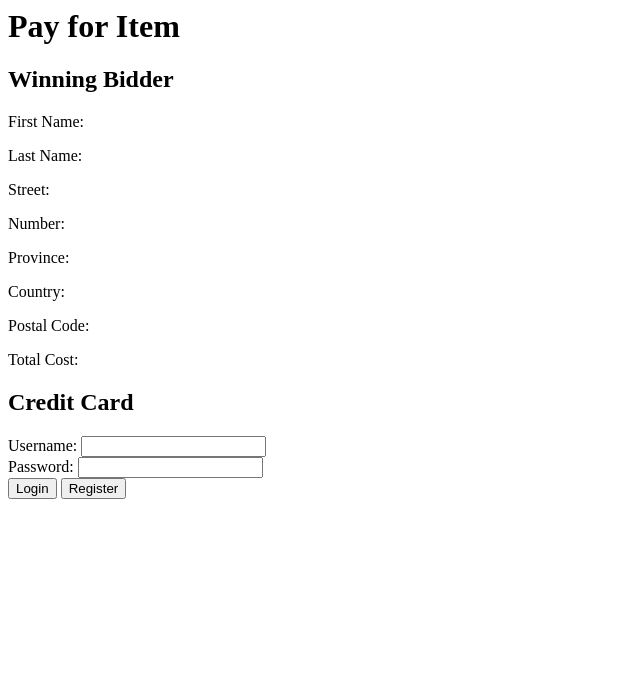
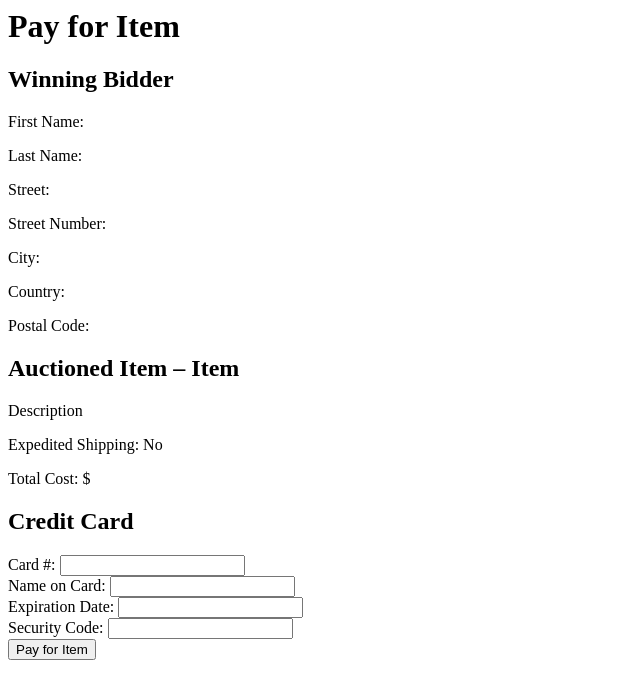
Before and after one commit to ahopk127/eecs4413-ui, a Flask app: template templates/pay.html in a window 1280 px wide. Shown: the top 699 px of the page, without its empty margins (0-640 px from the left). Run offline with Flask 3, Linux system fonts and the light colour scheme; the template is opened without the code that fills it, so the values that code supplies are empty.

Commit message:
Add ability to pay transactions

```diff
--- a/hello.py
+++ b/hello.py
@@ -1,4 +1,4 @@
-from flask import Flask, render_template
+from flask import Flask, render_template, request
 
 app = Flask(__name__)
 
@@ -35,3 +35,8 @@ def dutch(auctionId: int):
 @app.route("/auctions/done/<auctionId>")
 def auction_done(auctionId: int):
     return render_template('auction_ended.html', auctionId=auctionId)
+
+@app.route("/auctions/pay/<auctionId>/")
+def pay(auctionId: int):
+    expedited = request.args.get('expedited')
+    return render_template('pay.html', auctionId=auctionId, expedited=expedited)
--- a/templates/pay.html
+++ b/templates/pay.html
@@ -10,20 +11,109 @@
         <p>First Name: <span id="first-name"></span></p>
         <p>Last Name: <span id="last-name"></span></p>
         <p>Street: <span id="street"></span></p>
-        <p>Number: <span id="number"></span></p>
-        <p>Province: <span id="province"></span></p>
+        <p>Street Number: <span id="street-number"></span></p>
+        <p>City: <span id="city"></span></p>
         <p>Country: <span id="country"></span></p>
         <p>Postal Code: <span id="postal-code"></span></p>
-        <p>Total Cost: <span id="price"></span></p>
+
+        <h2>Auctioned Item &ndash; <span id="name">Item</span></h2>
+        <p id="description">Description</p>
+        <p>Expedited Shipping: {{ "Yes" if expedited.lower() == "True" else "No" }}</p>
+        <p>Total Cost: $<span id="total"></span></p>
 
         <h2>Credit Card</h2>
-        <form>
-            <label for="username-input">Username:</label>
-            <input type="text" id="username-input"><br>
-            <label for="password-input">Password:</label>
-            <input type="text" id="password-input"><br>
-            <input type="submit" action="login" value="Login">
-            <input type="submit" action="register" value="Register">
+        <form id="payForm">
+            <label for="card-num-input">Card #:</label>
+            <input type="text" id="card-num-input"><br>
+            <label for="card-name-input">Name on Card:</label>
+            <input type="text" id="card-name-input"><br>
+            <label for="exp-date-input">Expiration Date:</label>
+            <input type="text" id="exp-date-input"><br>
+            <label for="security-code-input">Security Code:</label>
+            <input type="text" id="security-code-input"><br>
+            <input type="submit" value="Pay for Item">
         </form>
+        <script>
+         function updateBidderData(bidder) {
+           $("#first-name").text(bidder.firstName);
+           $("#last-name").text(bidder.lastName);
+           $("#street").text(bidder.streetName);
+           $("#street-number").text(bidder.streetNumber);
+           $("#city").text(bidder.city);
+           $("#country").text(bidder.country);
+           $("#postal-code").text(bidder.postalCode);
+         }
+
+         function updatePrice() {
+           $.ajax({
+             url: "http://localhost:8085/api/items/{{ auctionId }}",
+             type: 'GET',
+             success: function(result) {
+               cachedItem = result;
+               const currentPrice = result.currentPrice || 0.0;
+               const shippingPrice = result.shippingPrice || 0.0;
+               const expeditedShippingPrice = result.expeditedShippingPrice || 0.0;
+
+               if ({{ expedited }}) {
+                 $("#total").text((currentPrice + shippingPrice + expeditedShippingPrice).toFixed(2));
+               } else {
+                 $("#total").text((currentPrice + shippingPrice).toFixed(2));
+               }
+               if (result.highestBidder) {
+                 $("#bidder").text(result.highestBidder.username);
+               }
+             },
+             error: function(error){
+               console.log(error);
+             }
+           });
+         }
+
+         $(document).ready(function() {
+           $.ajax({
+             url: "http://localhost:8085/api/items/{{ auctionId }}",
+             type: 'GET',
+             success: function(result) {
+               cachedItem = result;
+
+               $("#name").text(result.name);
+               $("#description").text(result.description);
+               if (result.highestBidder) {
+                 $("#bidder").text(result.highestBidder.username);
+               }
+
+               updatePrice();
+               updateBidderData(result.highestBidder);
+             },
+             error: function(error){
+               console.log(error);
+             }
+           });
+         });
+
+         $("#payForm").submit(function(e) {
+           e.preventDefault();
+           var paymentData = {
+             itemId: {{ auctionId }},
+             customerId: localStorage.getItem("activeUserId"),
+             cardNumber: $("#card-num-input").val(),
+             cardName: $("#card-name-input").val(),
+             expirationDate: $("#exp-date-input").val(),
+             securityCode: $("#security-code-input").val(),
+             shipping: {{ expedited }}
+           };
+           console.log(JSON.stringify(paymentData));
+           $.ajax({
+             url: "http://localhost:8085/api/main/pay_now",
+             type: 'POST',
+             contentType: 'application/json',
+             data: JSON.stringify(paymentData),
+             success: function(result) {
+               window.location.href = `/auctions/receipt/{{ auctionId }}`;
+             },
+	     error: function(error) { console.log(error); }
+           });
+         });
+        </script>
     </body>
 </html>
```
Also changed, not shown: other parts of templates/pay.html (+1 -0 lines), templates/auction_ended.html (+6 -1 lines).
